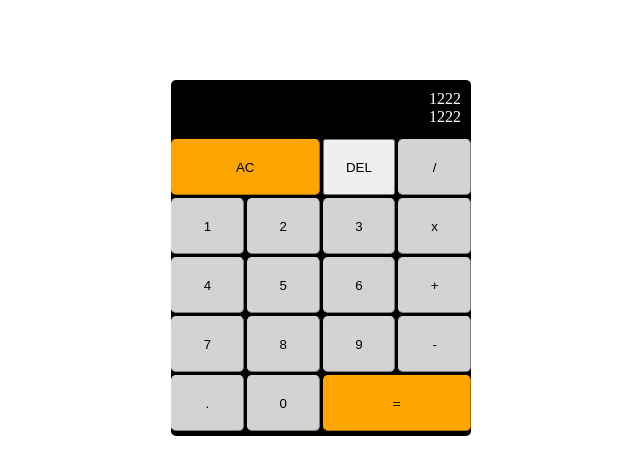
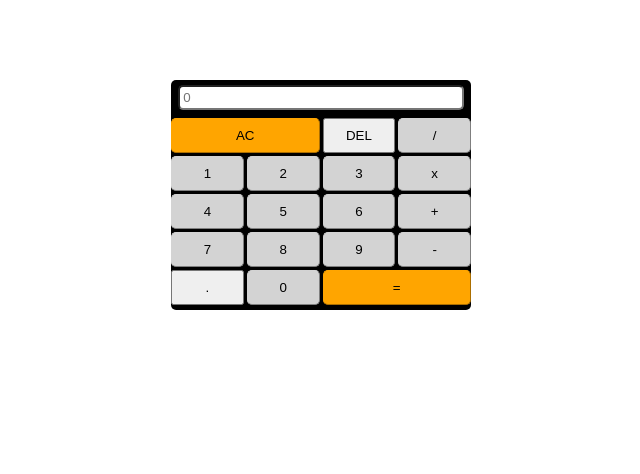
Before and after one commit to ChrisanerM/CalculatorTask_JS, a plain HTML site: page index.html in a window 1280 px wide. Shown: the whole page, without its empty margins (319-959 px from the left). Drawn offline with Linux system fonts and the light colour scheme.

Commit message:
javascript

```diff
--- a/index.css
+++ b/index.css
@@ -12,12 +12,13 @@ body{
     grid-template-columns: repeat(4, 1fr);
     grid-gap: 3px;
     grid-template-rows: repeat(6, 1fr);
-    width: 45vw;
+    width: 60vw;
     margin: 5rem auto;
     background-color: black;
     border-width: 3px;
     border-radius: 5px;
 }
+
 
 .container input#results {
     grid-column: 1 / -1;
@@ -33,14 +34,18 @@ body{
     align-items: flex-end;
     justify-content: space-around;
     flex-direction: column;
-    padding:10px;
+    padding:5px;
     word-wrap: break-word;
     word-break: break-all;
     color: white;
 }
 
-.first-display {
-color: white;
+#dsply-box {
+color: rgb(0, 0, 0);
+width: 95%;
+padding: 3px;
+margin: auto;
+border-radius: 5px;
 }
 
 second-display{
@@ -53,7 +58,7 @@ color: white;
     color: white;
 } */
 
-.container #btnEquals {
+.container #btnEqualsTo {
     background-color: orange;
     border-color: orange;
     border-width: 1px;
@@ -77,7 +82,6 @@ background-color: white;
 }
 
 #btn Del{
-    background-color: lightgray;
     color: black;
     border-color: lightgrey;
     border-width: 1px;
--- a/index.html
+++ b/index.html
@@ -11,28 +11,26 @@
 
       <div class="container">
         <div class="output">
-          <div class="first-display">1222</div>
-          <div class="second-display">1222</div>
+        <input id="dsply-box" type="text" placeholder="0" >
         </div>
-        <!-- <input type="text" placeholder="000" id="results"></div> -->
-        <button class="data-operations" id="btnAC" >AC</button>
-        <button class="data-operations" id="btnDel">DEL</button>
-        <button class="data-operations" id="btnDiv">/</button>
-        <button class="data-numbers" id="btnOne">1</button>
-        <button class="data-numbers" id="btnTwo">2</button>
-        <button class="data-numbers" id="btnThree">3</button>
-        <button class="data-operations" id="btnMul">x</button>
-        <button class="data-numbers" id="btnFour">4</button>
-        <button class="data-numbers" id="btnFive">5</button>
-        <button class="data-numbers" id="btnSix">6</button>
-        <button class="data-operations" id="btnAdd">+</button>
-        <button class="data-numbers" id="btnSeven">7</button>
-        <button class="data-numbers" id="btnEight">8</button>
-        <button class="data-numbers" id="btnNine">9</button>
-        <button class="data-operations" id="btnSub">-</button>
-        <button class="data-operations" id="btnDecimal">.</button>
-        <button class="data-numbers" id="btnZero">0</button>
-        <button class="data-operations" id="btnEquals">=</button>
+        <button class="data-clear" id="btnAC" onclick="clr()">AC</button>
+        <button class="data-delete" id="btnDel" onclick="del('')">DEL</button>
+        <button class="data-operations" id="btnDiv" onclick="operators('/')">/</button>
+        <button class="data-numbers" id="btnOne" onclick="calculation('1')">1</button>
+        <button class="data-numbers" id="btnTwo" onclick="calculation('2')">2</button>
+        <button class="data-numbers" id="btnThree" onclick="calculation('3')">3</button>
+        <button class="data-operations" id="btnMul" onclick="operators('*')"">x</button>
+        <button class="data-numbers" id="btnFour" onclick="calculation('4')">4</button>
+        <button class="data-numbers" id="btnFive" onclick="calculation('5')">5</button>
+        <button class="data-numbers" id="btnSix" onclick="calculation('6')">6</button>
+        <button class="data-operations" id="btnAdd" onclick="operators('+')"">+</button>
+        <button class="data-numbers" id="btnSeven" onclick="calculation('7')">7</button>
+        <button class="data-numbers" id="btnEight" onclick="calculation('8')">8</button>
+        <button class="data-numbers" id="btnNine" onclick="calculation('9')">9</button>
+        <button class="data-operations" id="btnSub" onclick="operators('-')">-</button>
+        <button class="data-operations" onclick="decimal('.')">.</button>
+        <button class="data-numbers" id="btnZero" onclick="calculation('0')">0</button>
+        <button class="data-equalsTo" id="btnEqualsTo" onclick="equal()">=</button>
 
 </div>
     <script src="index.js"></script>
--- a/index.js
+++ b/index.js
@@ -0,0 +1,33 @@
+let output = document.getElementById("dsply-box")
+let  myDecimal = true;
+
+function calculation(anyVal) {
+    output.value = output.value + anyVal;
+}
+function operators(anyVal) {
+    output.value = output.value + anyVal;
+     myDecimal = true;
+}
+function del() {
+    output.value = output.value.slice(0, -1);
+}
+function decimal(anyVal) {
+  if (myDecimal === true) {
+      output.value = output.value + anyVal;
+      myDecimal = false;
+  }
+
+}
+function clr() {
+    output.value = "";
+    output.value = output.value + anyVal;
+     myDecimal = true;
+}
+function equal() {
+    try {
+        output.value = eval(output.value)
+    }
+    catch (err) {
+        output.value = "Error!"
+     }
+}
```
